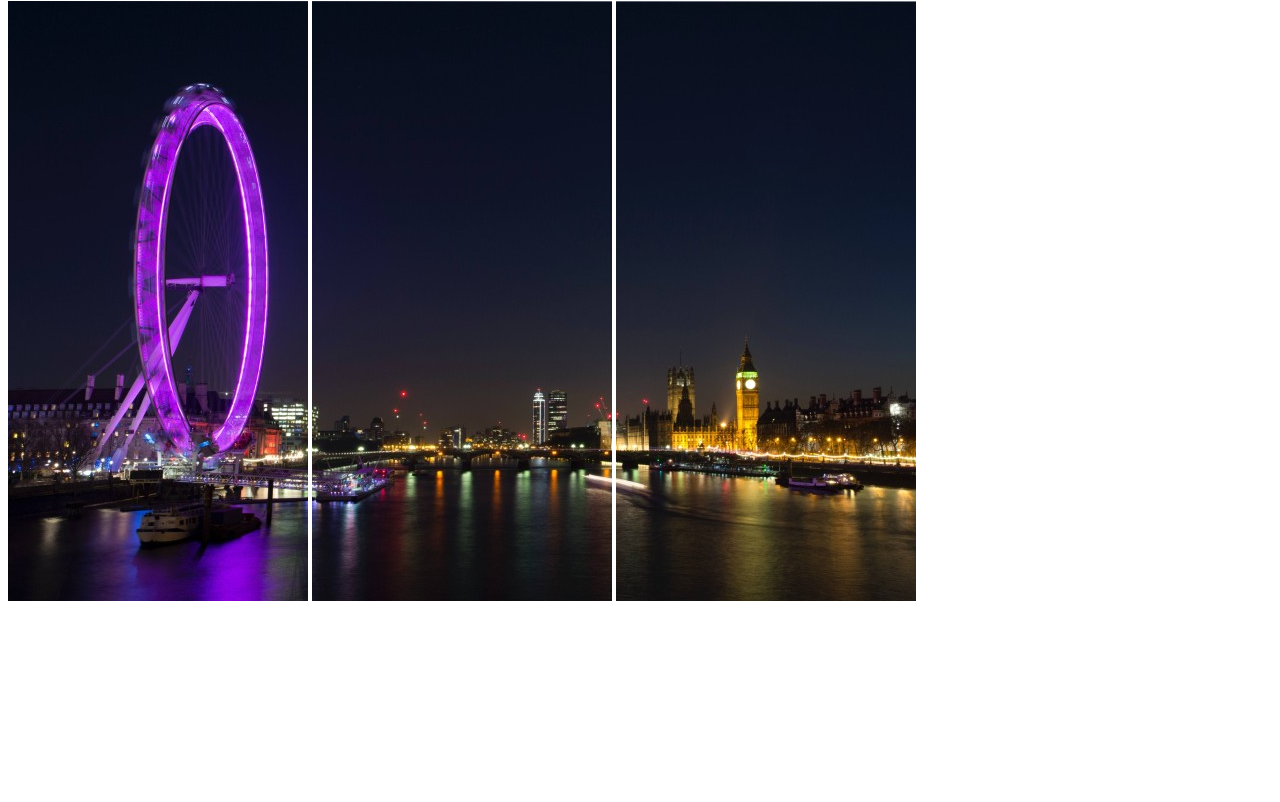
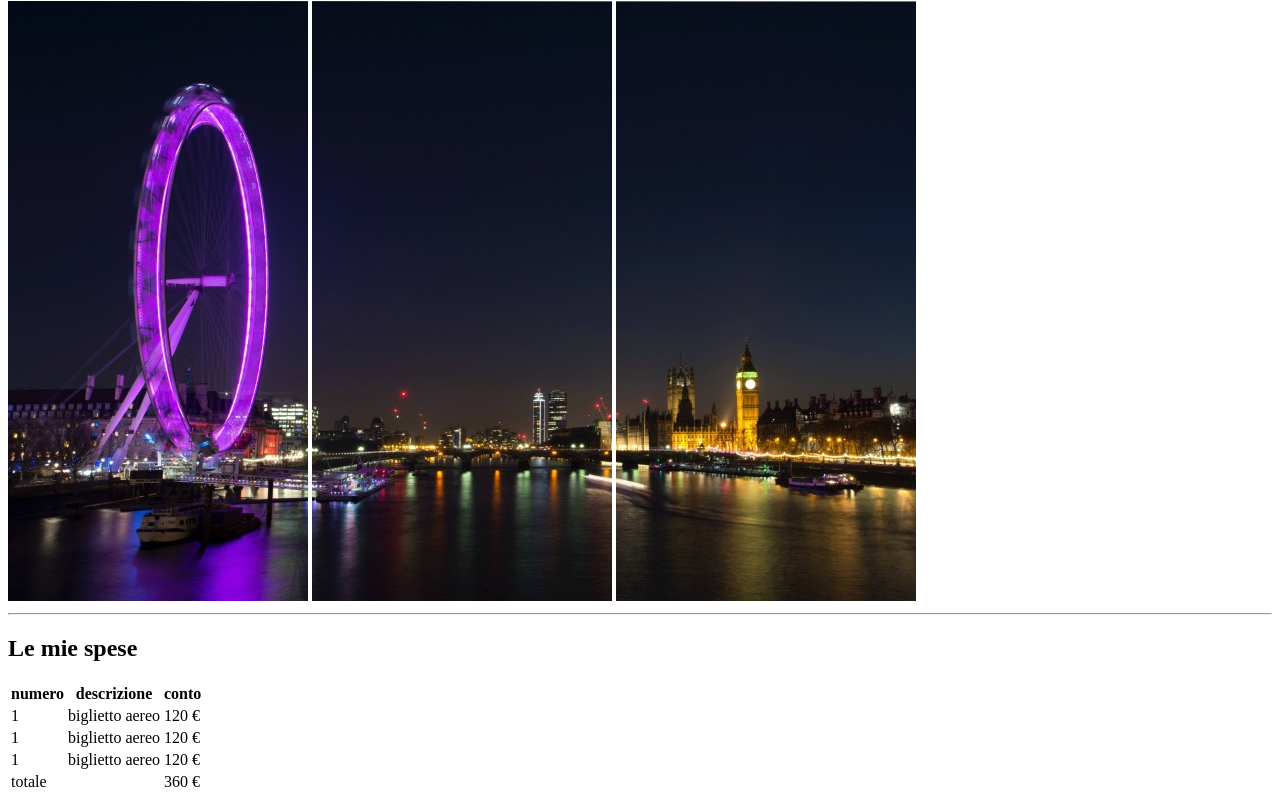
Before and after one commit to johngiangrossi/html-london-trip, a plain HTML site: page index.html in a window 1280 px wide. Shown: the part 79-881 px from the top of the page. Before the commit the page ends 800 px from the top, so only its background shows below. Drawn offline with Linux system fonts and the light colour scheme.

Commit message:
aggiunta tabella spese

```diff
--- a/index.html
+++ b/index.html
@@ -15,10 +15,48 @@
         <h1>Il mio viaggio a Londra</h1>
         <div>
             <img src="./assets/img/img/pexels-bill-emrich-230794-0.jpg" alt="immagine del London Eye">
-            <img src="./assets/img/img/pexels-bill-emrich-230794-1.jpg" alt="immagine del ">
-            <img src="./assets/img/img/pexels-bill-emrich-230794-2.jpg" alt="immagine di ">
+            <img src="./assets/img/img/pexels-bill-emrich-230794-1.jpg" alt="immagine del ponte di Westminster">
+            <img src="./assets/img/img/pexels-bill-emrich-230794-2.jpg" alt="immagine del palazzo del Big Ben ">
         </div>
     </header>
+    <hr>
+    <main>
+        <section>
+            <h2>Le mie spese</h2>
+            <table>
+                <thead>
+                    <tr>
+                        <th>numero</th>
+                        <th>descrizione</th>
+                        <th>conto</th>
+                </thead>
+                <tbody>
+                    <tr>
+                        <td>1</td>
+                        <td>biglietto aereo</td>
+                        <td>120 &#8364;</td>
+                    </tr>
+                    <tr>
+                        <td>1</td>
+                        <td>biglietto aereo</td>
+                        <td>120 &#8364;</td>
+                    </tr>
+                    <tr>
+                        <td>1</td>
+                        <td>biglietto aereo</td>
+                        <td>120 &#8364;</td>
+                    </tr>
+                </tbody>
+                <tfoot>
+                    <tr>
+                        <td colspan="2">totale</td>
+                        <td>360 &#8364;</td>
+                    </tr>
+                </tfoot>
+            </table>
+        </section>
+    </main>
+
 </body>
 
 </html>
```
